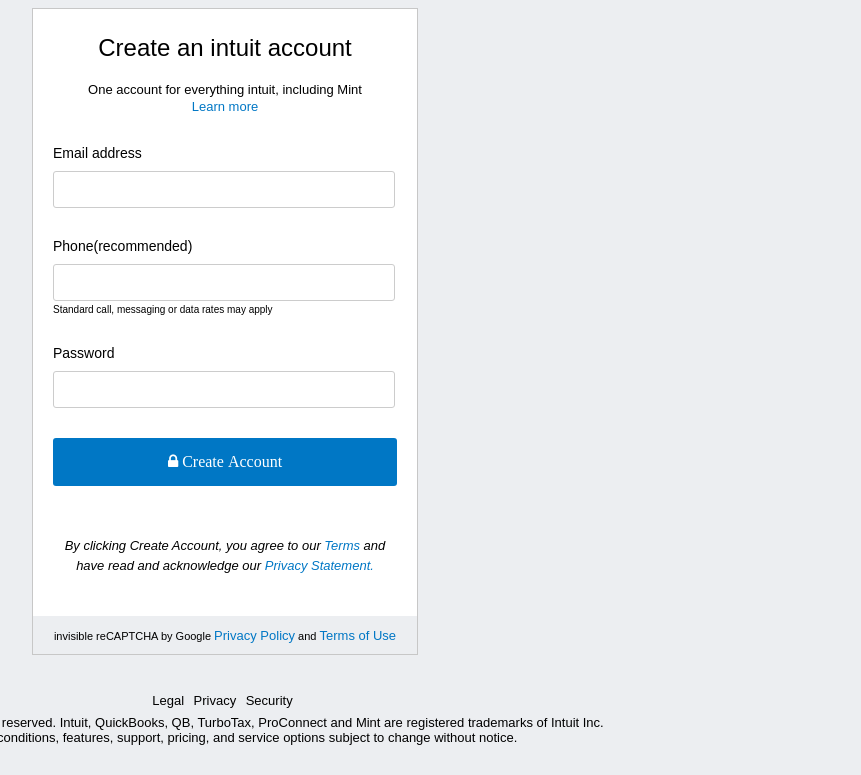
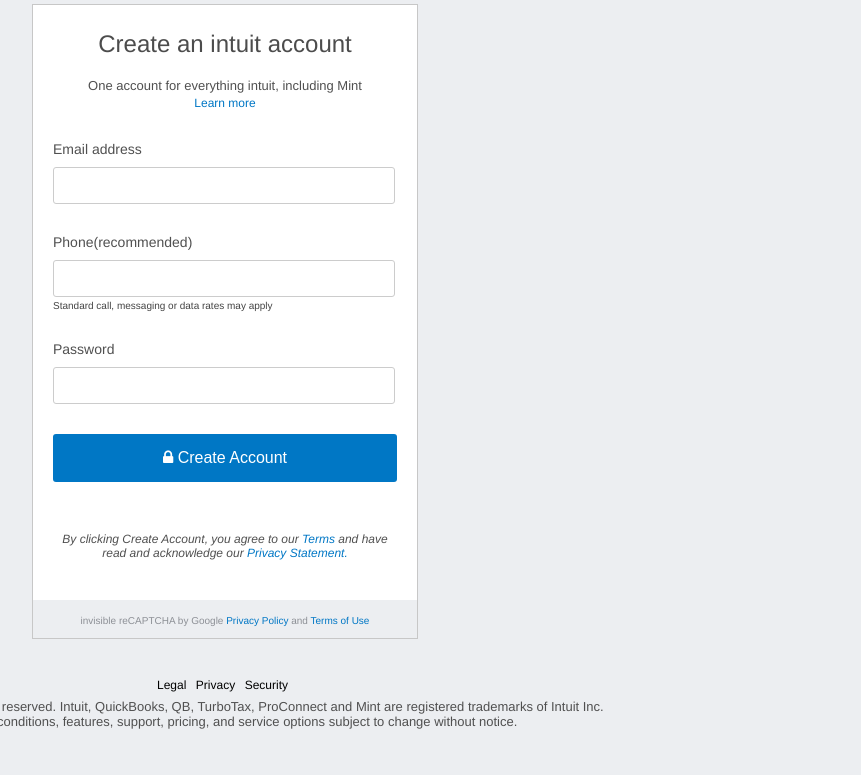
Before and after one commit to sumancrest0001/HTMLforms, a plain HTML site: page index.html in a window 1280 px wide. Shown: the part 176-951 px from the top of the page, without its empty margins (415-1276 px from the left). Drawn offline with Linux system fonts and the light colour scheme.

Commit message:
made all the required changes

```diff
--- a/css/style.css
+++ b/css/style.css
@@ -6,17 +6,19 @@
 body {
     width: 100%;
     height: auto;
-    font-family: Arial, Helvetica, sans-serif;
+    font-family: AvenirNext,Avenir,"Helvetica Neue",Helvetica,Arial,sans-serif;
     background: #eceef1;
 }
 
-a {
-    font-size: 13px;
+ a {
+    font-size: 12px;
     color: #0077C5;
 }
 
-p {
-    font-size: 14px;
+p{
+    font-size: 12px;
+    color: #505050;
+
 }
 
 section.menu-right-top {
@@ -39,11 +41,12 @@ section.menu-right-top {
 }
 
 button.btn {
-    padding: 10px 15px;
+    padding: 8px 20px;
     border-radius: 4px;
     border: 1px solid #000;
     background: #0077C5;
     color: #fff;
+
 }
 
 section.logo-section {
@@ -63,7 +66,7 @@ section.logo-section {
 }
 
 
-fieldset.collect-data {
+main.collect-data {
     width: 30%;
     margin: auto;
     background: #fff;
@@ -74,6 +77,10 @@ fieldset.collect-data {
     margin: 10px;
     padding: 10px;
     text-align: center;
+}
+.information h4{
+    font-size: 24px;
+    color: #4C4C4C;
 }
 
 form.my-data {
@@ -113,7 +120,11 @@ footer.footer-google {
 
 .invisible {
     margin: 10px;
-    font-size: 11px;
+    font-size: 10px;
+    color: #8d9096;
+}
+.invisible a{
+    font-size: 10px;
 }
 
 .bottom-section {
@@ -165,6 +176,7 @@ a:focus {
     font-size: 10px;
     margin-top: -27px;
     margin-bottom: 30px;
+    color: #444;
 }
 
 .input-field {
@@ -172,8 +184,10 @@ a:focus {
 }
 
 p.privacy-statement {
-    font-size: 13px;
-    line-height: 20px;
+    font-size: 12px;
+    font-weight: 400;
+    color: #505050;
+    font-style: italic;
 }
 
 .bottom-section p {
--- a/index.html
+++ b/index.html
@@ -16,7 +16,7 @@
 				<a href="#">I forgot my User ID or Password</a>
 			</div>
 			<div class="pull-to-right">
-				<button class="btn"><i class="fa fa-lock"> Sign In</i></button>
+				<button class="btn"><i class="fa fa-lock"></i> Sign In</button>
 			</div>
 		</section>
 
@@ -41,7 +41,7 @@
 				</div>
 			</section>
 
-			<fieldset class="collect-data">
+			<main class="collect-data">
 				<div class="information">
 					<h4>Create an intuit account</h4>
 					<p>One account for everything intuit, including Mint</p>
@@ -54,7 +54,7 @@
 					</div>
 					<div class="input-field">
 						<p><label for="phone-number">Phone(recommended) </label></p>
-						<p><input type="number" name="phone-number" id="phone-number"></p>
+						<p><input type="tel" name="phone-number" id="phone-number"></p>
 					</div>
 					<p class="messaging">Standard call, messaging or data rates may apply</p>
 					<div class="input-field">
@@ -62,18 +62,18 @@
 						<p><input type="password" name="password" id="user-password"></p>
 					</div>
 
-					<button class="btn-create"><i class="fa fa-lock"> Create Account</i></button>
+					<button class="btn-create"><i class="fa fa-lock"></i> Create Account</button>
 				</form>
 
 				<div class="final-form-data">
-					<p class="privacy-statement"><i>By clicking Create Account, you agree to our <a href="#">Terms</a> and have read and acknowledge our<a href="#"> Privacy Statement.</a></i></p>
+					<p class="privacy-statement">By clicking Create Account, you agree to our <a href="#">Terms</a> and have read and acknowledge our<a href="#"> Privacy Statement.</a></p>
 				</div>
 
 				<!-- form footer -->
 				<footer class="footer-google">
 					<small class="invisible"> invisible reCAPTCHA by Google <a href="#">Privacy Policy</a> and <a href="#">Terms of Use</a></small>
 				</footer>
-			</fieldset>
+			</main>
 
 			<!-- Legal Privacy and Security section-->
 			<div class="bottom-section">
```
